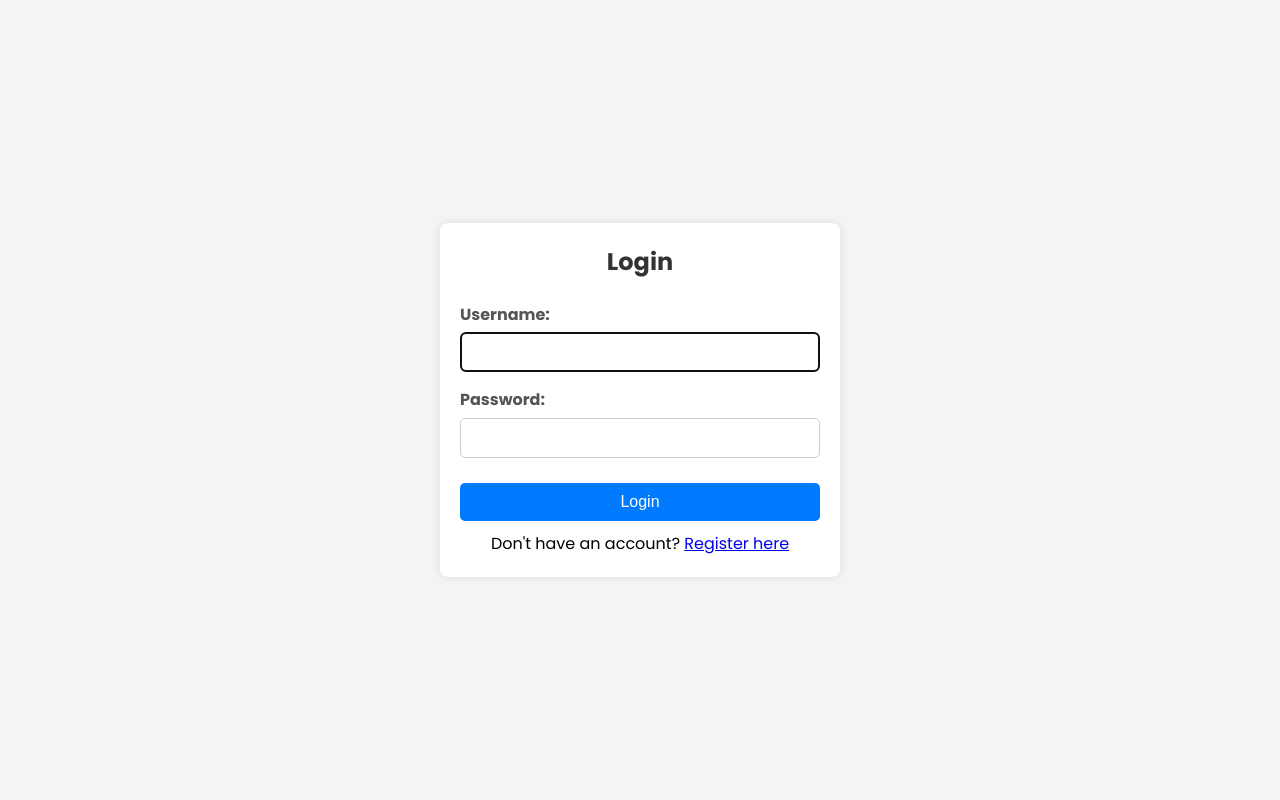
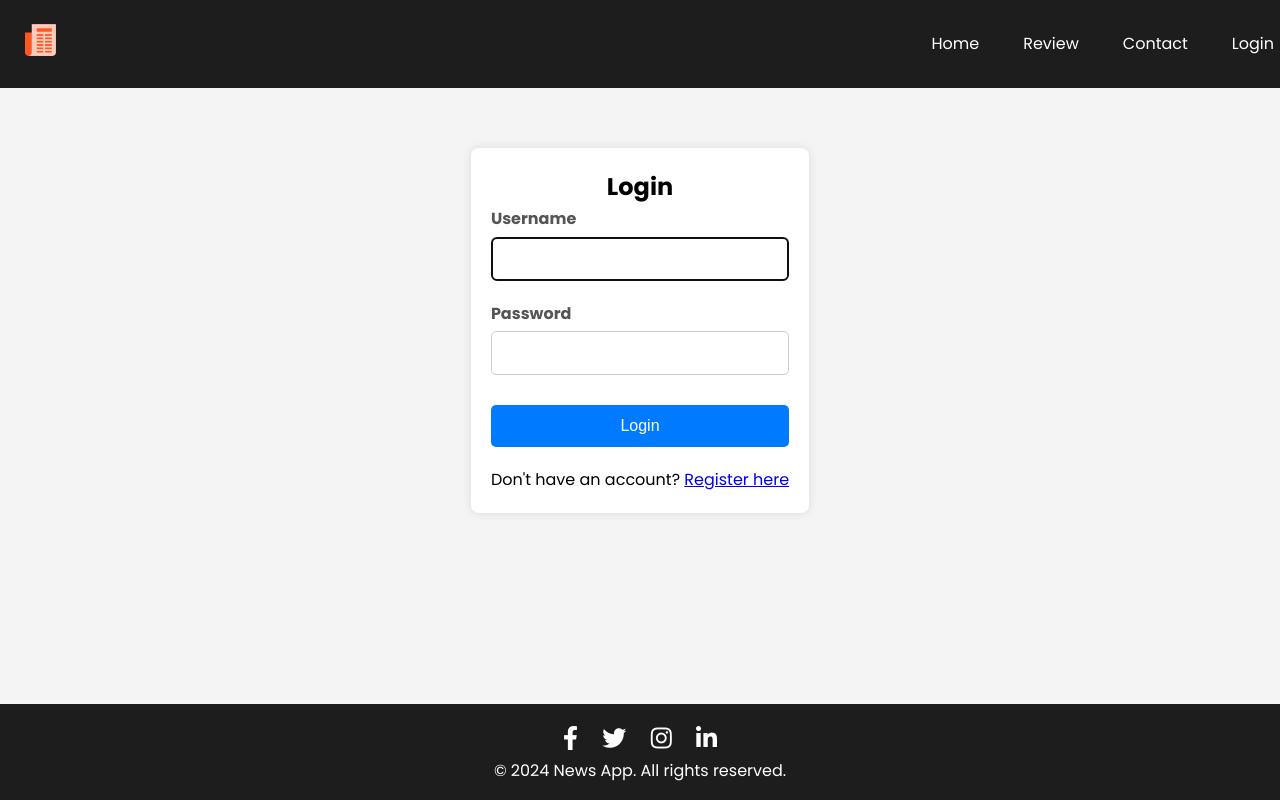
Before and after one commit to RisSonthalia/News-Sentiment-Analyzer, a Django app: page /login/ in a window 1280 px wide. Run offline with Django 5.2, Linux system fonts and the light colour scheme.

Commit message:
Update login.html

```diff
--- a/templates/login.html
+++ b/templates/login.html
@@ -17,14 +17,67 @@
         body {
             font-family: 'Poppins', sans-serif;
             line-height: 1.6;
-            background-color: #f4f4f4;;
+            background-color: #f4f4f4;
             display: flex;
+            flex-direction: column;
+            align-items: center;
             justify-content: center;
-            align-items: center;
             height: 100vh;
             margin: 0;
         }
 
+        header {
+            width: 100%;
+            background-color: #1d1d1d;
+            color: #fff;
+            padding: 10px 0;
+            text-align: center;
+        }
+
+        nav {
+            background-color: #1d1d1d;
+            color: #fff;
+            padding: 10px 20px; /* Padding for the navigation */
+            display: flex;
+            justify-content: space-between;
+            align-items: center;
+        }
+
+        .logo img {
+            height: 40px; /* Adjusted height of the logo */
+        }
+
+        .nav-links ul {
+            display: flex;
+            list-style: none;
+            margin-right: -1.5rem; /* Counteract the margin on the last element */
+        }
+
+        .nav-links ul li {
+            margin-left: 1.5rem;
+        }
+
+        .nav-links ul li a {
+            color: #fff;
+            text-decoration: none;
+            transition: color 0.3s ease;
+            padding: 10px; /* Padding for each navigation link */
+        }
+
+        .nav-links ul li a:hover {
+            color: #ff6347;
+            background-color: rgba(255, 255, 255, 0.1); /* Background color on hover */
+            border-radius: 5px; /* Rounded corners on hover */
+        }
+
+
+        .nav-links ul li a:hover {
+            color: #ff6347;
+        }
+         main{
+            margin-top:40px;
+            margin-bottom:20px;
+         }
         .container {
             max-width: 400px;
             width: 100%;
@@ -32,105 +85,141 @@
             background-color: #fff;
             border-radius: 8px;
             box-shadow: 0 0 10px rgba(0, 0, 0, 0.1);
-        }
-
-        h2 {
-            text-align: center;
-            margin-bottom: 20px;
-            color: #333;
+            margin-top: 20px;
+            text-align: center; /* Center the content horizontally */
         }
 
         form {
             display: flex;
             flex-direction: column;
+            align-items: center; /* Center form elements vertically */
         }
 
         label {
             font-weight: bold;
             margin-bottom: 5px;
             color: #555;
+            text-align: left; /* Left-align labels */
+            width: 100%; /* Ensure labels take full width */
         }
 
         input[type="text"],
         input[type="password"] {
-            padding: 10px;
-            margin-bottom: 15px;
+            width: 100%; /* Full width for input fields */
+            padding: 12px; /* Increased padding for better touch targets */
+            margin-bottom: 20px; /* Increased spacing between inputs */
             border: 1px solid #ccc;
             border-radius: 5px;
             font-size: 16px;
         }
 
         button {
-            padding: 10px;
+            width: 100%; /* Full width for the button */
+            padding: 12px;
             background-color: #007BFF;
             color: #fff;
             border: none;
             border-radius: 5px;
             font-size: 16px;
             cursor: pointer;
-            margin-top: 10px;
+            margin-top: 10px; /* Space between button and inputs */
         }
 
         button:hover {
             background-color: #0056b3;
         }
 
+        .register-link {
+            text-align: center;
+            margin-top: 20px; /* Increased margin for better separation */
+        }
+
+
+
         .errorlist {
             color: red;
             margin-bottom: 10px;
+            text-align: center;
         }
 
-        .forgot-password {
+        footer {
+            background-color: #1d1d1d;
+            color: #fff;
             text-align: center;
-            margin-top: 10px;
+            width: 100%;
+            padding: 1rem 0;
+            margin-top: auto;
         }
 
-        .signup-google {
-            text-align: center;
-            margin-top: 10px;
-            color: #007BFF;
-            cursor: pointer;
+        .social-icons a {
+            color: #fff;
+            margin: 0 10px;
+            font-size: 1.5rem;
+            transition: color 0.3s ease;
         }
 
-        .signup-google:hover {
-            text-decoration: underline;
-        }
-
-        .register-link {
-            text-align: center;
-            margin-top: 10px;
+        .social-icons a:hover {
+            color: #ff6347;
         }
     </style>
 </head>
 <body>
+    <header>
+        <nav>
+            <div class="logo">
+                <a href="{% url 'home' %}"><img src="/static/assets/logo.png" alt="News App"></a>
+            </div>
+            <div class="nav-links">
+                <ul>
+                    <li><a href="{% url 'home' %}">Home</a></li>
+                    <li><a href="{% url 'review_page' %}">Review</a></li>
+                    <li><a href="#footerid">Contact</a></li>
+                    {% if user.is_authenticated %}
+                        <li><a href="{% url 'sentiment_analysis' %}">Sentiment Analysis</a></li>
+                        <li class="user-section">
+                            <span>Hello, {{ user.first_name }}</span>
+                        </li>
+                        <li><a href="{% url 'logoutUser' %}">Logout</a></li>
+                    {% else %}
+                        <li><a href="{% url 'login' %}">Login</a></li>
+                    {% endif %}
+                </ul>
+            </div>
+        </nav>
+    </header>
+
+    <main>
         <div class="container">
             <h2>Login</h2>
             {% if messages %}
                 {% for message in messages %}
-                <div class="{{ message.tags }}">
+                    <div class="errorlist">
                         {{ message }}
                     </div>
                 {% endfor %}
             {% endif %}
             <form method="post">
                 {% csrf_token %}
-            {{ form.username.label_tag }}
+                <label for="id_username">Username</label>
                 {{ form.username }}
-            {{ form.password.label_tag }}
+                <label for="id_password">Password</label>
                 {{ form.password }}
                 <button type="submit">Login</button>
             </form>
-        {% comment %} <div class="forgot-password">
-            <a href="{% url 'forgot_password' %}">Forgot Password?</a>
-        </div> {% endcomment %}
-        {% comment %} <div class="signup-google">
-            <span>Or sign up with Google:</span> <!-- Replace with appropriate OAuth integration -->
-            <!-- Example link -->
-            <a href="#">Sign up with Google</a>
-        </div> {% endcomment %}
             <div class="register-link">
                 <p>Don't have an account? <a href="{% url 'register' %}">Register here</a></p>
             </div>
         </div>
+    </main>
+
+    <footer>
+        <div class="social-icons">
+            <a href="#"><i class="fab fa-facebook-f"></i></a>
+            <a href="#"><i class="fab fa-twitter"></i></a>
+            <a href="#"><i class="fab fa-instagram"></i></a>
+            <a href="#"><i class="fab fa-linkedin-in"></i></a>
+        </div>
+        <p>&copy; 2024 News App. All rights reserved.</p>
+    </footer>
 </body>
 </html>
```
Lines whose indentation alone changed are shown as unchanged.
